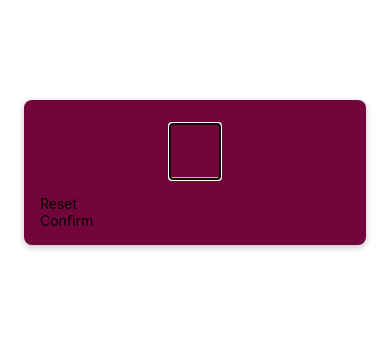
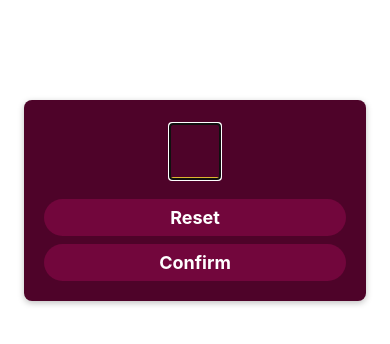
Before and after one commit to Nematov-Muhammadqodir/guess_number, a React Native app: screen / in a window 390 px wide. Shown: the top 344 px of the page. Built offline with nearby package versions, Linux system fonts and the light colour scheme.

Commit message:
feat: imporove PrimaryButton reusable component

```diff
--- a/components/PrimaryButton.js
+++ b/components/PrimaryButton.js
@@ -1,11 +1,49 @@
-import { View, Text } from "react-native";
+import { View, Text, Pressable, StyleSheet } from "react-native";
 
 function PrimaryButton({ children }) {
+  function pressed() {
+    console.log("Pressed");
+  }
   return (
-    <View>
-      <Text>{children}</Text>
+    <View style={styles.buttonOuterContainer}>
+      <Pressable
+        style={({ pressed }) =>
+          pressed
+            ? [styles.buttonInnerContainer, styles.pressed]
+            : styles.buttonInnerContainer
+        }
+        onPress={pressed}
+        android_ripple={{ color: "#644233" }}
+      >
+        <Text style={styles.buttonText}>{children}</Text>
+      </Pressable>
     </View>
   );
 }
 
 export default PrimaryButton;
+
+const styles = StyleSheet.create({
+  buttonOuterContainer: {
+    borderRadius: 28,
+    margin: 4,
+    overflow: "hidden",
+  },
+  buttonInnerContainer: {
+    backgroundColor: "#72063c",
+    padding: 8,
+    borderRadius: 4,
+    elevation: 2,
+    paddingVertical: 8,
+    paddingHorizontal: 16,
+  },
+  buttonText: {
+    color: "white",
+    fontSize: 18,
+    textAlign: "center",
+    fontWeight: "bold",
+  },
+  pressed: {
+    opacity: 0.75,
+  },
+});
--- a/screens/StartGameScreen.js
+++ b/screens/StartGameScreen.js
@@ -23,7 +23,7 @@
   inputContainer: {
     padding: 16,
     marginTop: 100,
-    backgroundColor: "#72063c",
+    backgroundColor: "#4e0329",
     marginHorizontal: 24,
     borderRadius: 8,
     elevation: 4,
```
